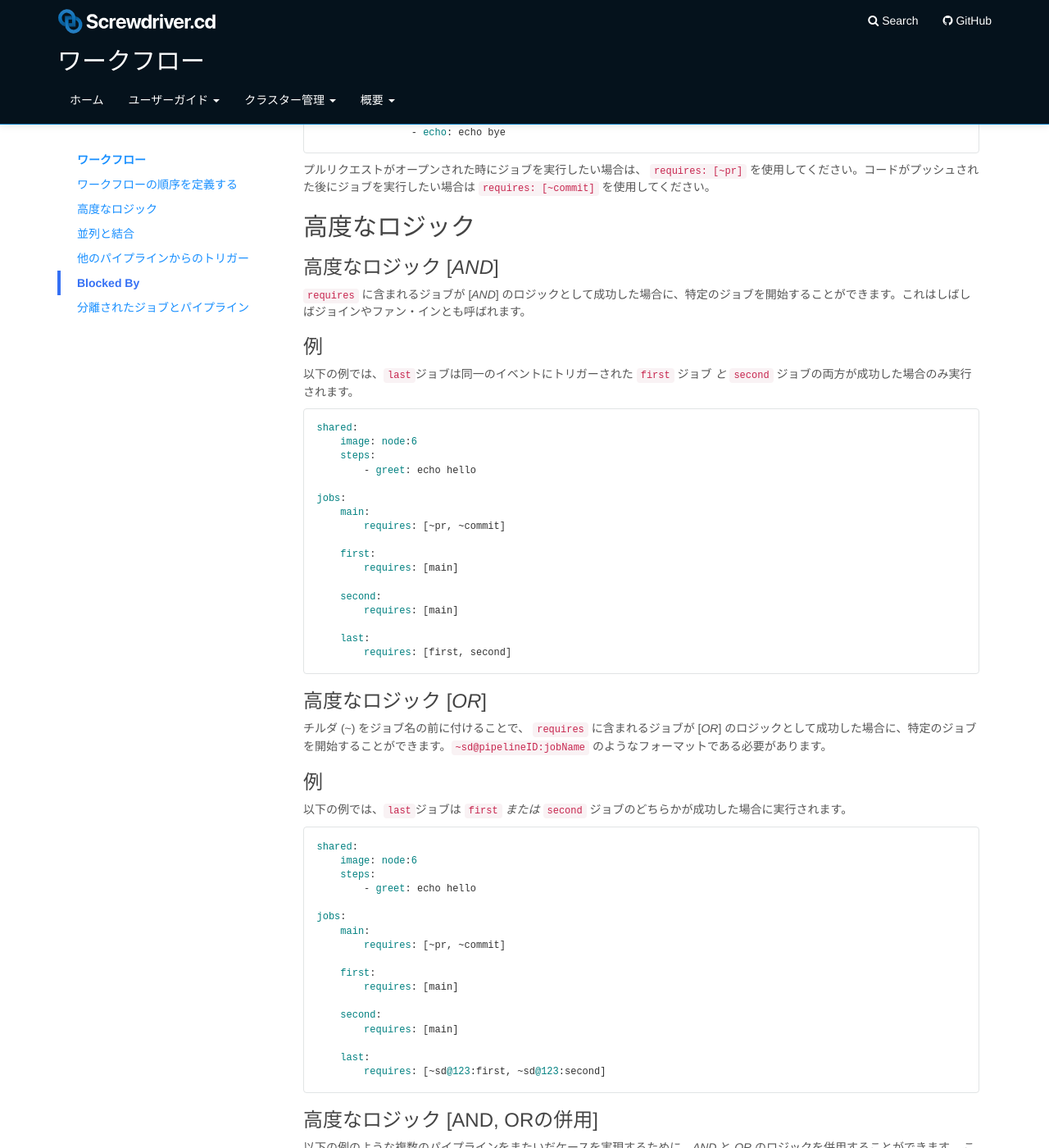
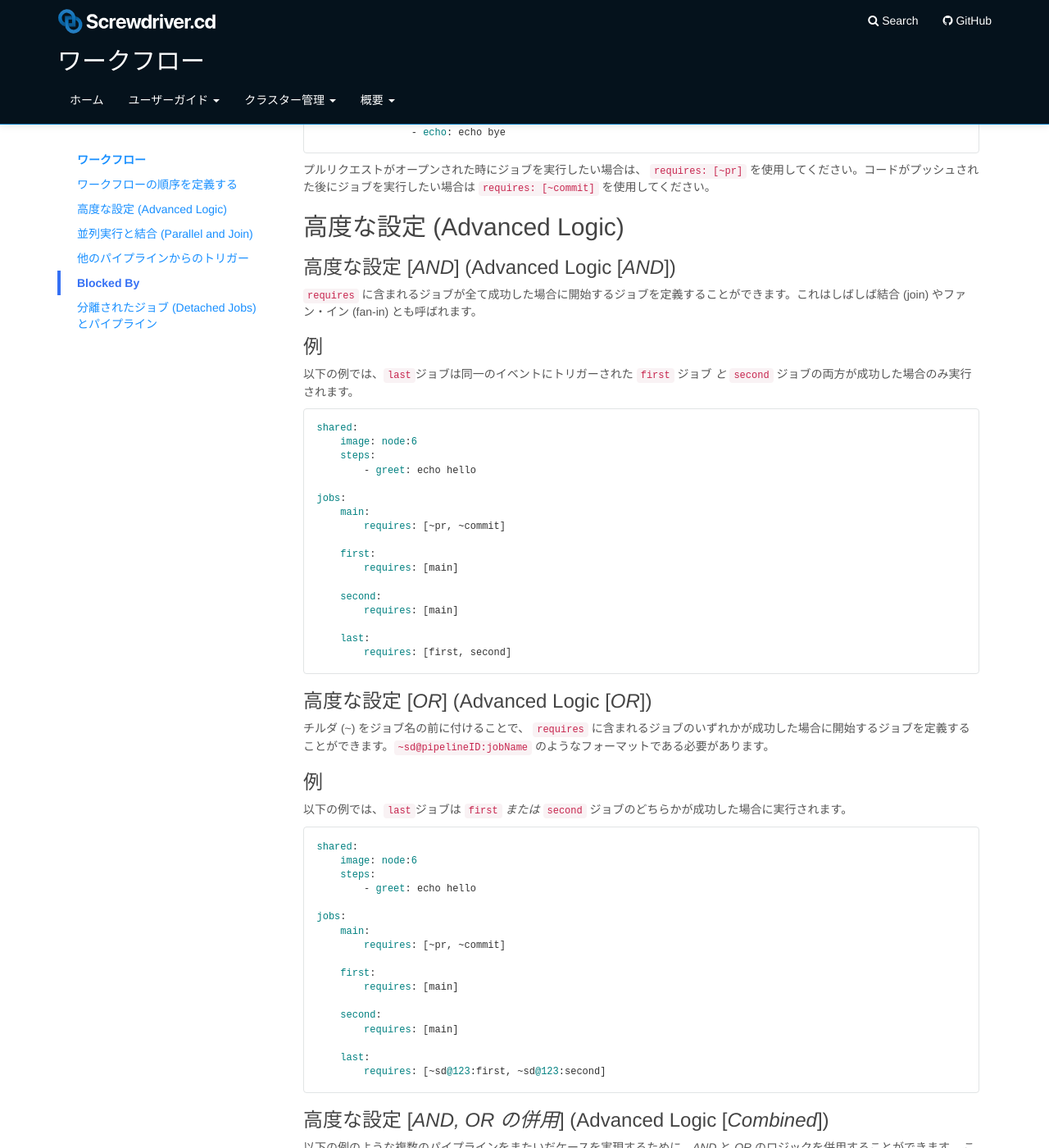
Before and after one commit to screwdriver-cd/guide, a Jekyll site: the page built from docs/ja/user-guide/configuration/workflow.md, in a window 1280 px wide and 1400 px high, scrolled down 555 px. Shown: the whole window at 82% size. Built offline with Jekyll 4.4.1, drawn with Linux system fonts in a browser that asks for light colours; some of the changed text lies outside the part shown.

Commit message:
update translation

````diff
--- a/docs/ja/user-guide/configuration/workflow.md
+++ b/docs/ja/user-guide/configuration/workflow.md
@@ -8,15 +8,15 @@ toc:
   url: "#ワークフロー"
 - title: ワークフローの順序を定義する
   url: "#ワークフローの順序を定義する"
-- title: 高度なロジック
-  url: "#高度なロジック"
-- title: 並列と結合
-  url: "#並列と結合"
+- title: 高度な設定 (Advanced Logic)
+  url: "#高度な設定"
+- title: 並列実行と結合 (Parallel and Join)
+  url: "#並列実行と結合"
 - title: 他のパイプラインからのトリガー
   url: "#他のパイプラインからのトリガー"
 - title: Blocked By
   url: "#blocked-by"
-- title: 分離されたジョブとパイプライン
+- title: 分離されたジョブ (Detached Jobs) とパイプライン
   url: "#分離されたジョブとパイプライン"
 ---
 
@@ -28,7 +28,7 @@ Screwdriver は全てのパイプラインに対し、SCM のイベントに対
 
 ## ワークフローの順序を定義する
 
-ワークフローの順序を示すために、ジョブ設定で `requires` をジョブ名の配列で定義します。ジョブ名にチルダのプレフィックスを付けることで、[高度なロジック](#高度なロジック)を定義することができます。
+ワークフローの順序を示すために、ジョブ設定で `requires` をジョブ名の配列で定義します。ジョブ名にチルダのプレフィックスを付けることで、[高度な設定 (Advanced Logic)](#高度な設定)を定義することができます。
 
 #### 例
 
@@ -51,11 +51,11 @@ jobs:
 
 プルリクエストがオープンされた時にジョブを実行したい場合は、 `requires: [~pr]` を使用してください。コードがプッシュされた後にジョブを実行したい場合は `requires: [~commit]` を使用してください。
 
-## 高度なロジック
+## 高度な設定 (Advanced Logic)
 
-### 高度なロジック [*AND*]
+### 高度な設定 [*AND*] (Advanced Logic [*AND*])
 
-`requires` に含まれるジョブが  [*AND*] のロジックとして成功した場合に、特定のジョブを開始することができます。これはしばしばジョインやファン・インとも呼ばれます。
+`requires` に含まれるジョブが全て成功した場合に開始するジョブを定義することができます。これはしばしば結合 (join) やファン・イン (fan-in) とも呼ばれます。
 
 ### 例
 
@@ -81,9 +81,9 @@ jobs:
         requires: [first, second]
 ```
 
-### 高度なロジック [*OR*]
+### 高度な設定 [*OR*] (Advanced Logic [*OR*])
 
-チルダ (~) をジョブ名の前に付けることで、 `requires` に含まれるジョブが [*OR*] のロジックとして成功した場合に、特定のジョブを開始することができます。`~sd@pipelineID:jobName` のようなフォーマットである必要があります。
+チルダ (~) をジョブ名の前に付けることで、 `requires` に含まれるジョブのいずれかが成功した場合に開始するジョブを定義することができます。`~sd@pipelineID:jobName` のようなフォーマットである必要があります。
 
 ### 例
 
@@ -109,7 +109,7 @@ jobs:
         requires: [~sd@123:first, ~sd@123:second]
 ```
 
-### 高度なロジック [AND, ORの併用]
+### 高度な設定 [*AND, OR の併用*] (Advanced Logic [*Combined*])
 
 以下の例のような複数のパイプラインをまたいだケースを実現するために、*AND* と *OR* のロジックを併用することができます。
 この例では、`first` ジョブ *と* `second` ジョブが成功した、*または* `third` ジョブが成功した場合にジョブが実行されます。
@@ -128,7 +128,7 @@ jobs:
 
 これは `A OR C OR E OR (B AND D AND F)` というブーリアンの式と等価になります。このような複雑な `requires` は実際のワークフローではコードスメルとみなされるでしょう。
 
-## 並列実行と結合
+## 並列実行と結合 (Parallel and Join)
 
 1つの require から2つ以上のジョブを並列に実行することができます。並列に実行したジョブを1つのジョブに結合するには、複数のジョブを `requires` に設定します。
 
@@ -206,9 +206,9 @@ jobs:
             - echo: echo bye
 ```
 
-## 分離されたジョブとパイプライン
+## 分離されたジョブ (Detached Jobs) とパイプライン
 
-どこからもトリガーされないワークフローを定義することができます。これらのワークフローはパイプラインの通常のフローから"分離されています"。ユースケースとしては、手動でトリガーを行うロールバックのフローなどです。分離されたパイプラインの実行は、[ロールバック](../FAQ#ビルドのロールバックを行うには) と同じ手順です。
+どこからもトリガーされないワークフローを定義することができます。これらのワークフローはパイプラインの通常のフローから"分離 (detached) されています"。ユースケースとしては、手動でトリガーを行うロールバックのフローなどです。分離されたパイプラインの実行は、[ロールバック](../FAQ#ビルドのロールバックを行うには) と同じ手順です。
 
 ### 例
 
````
